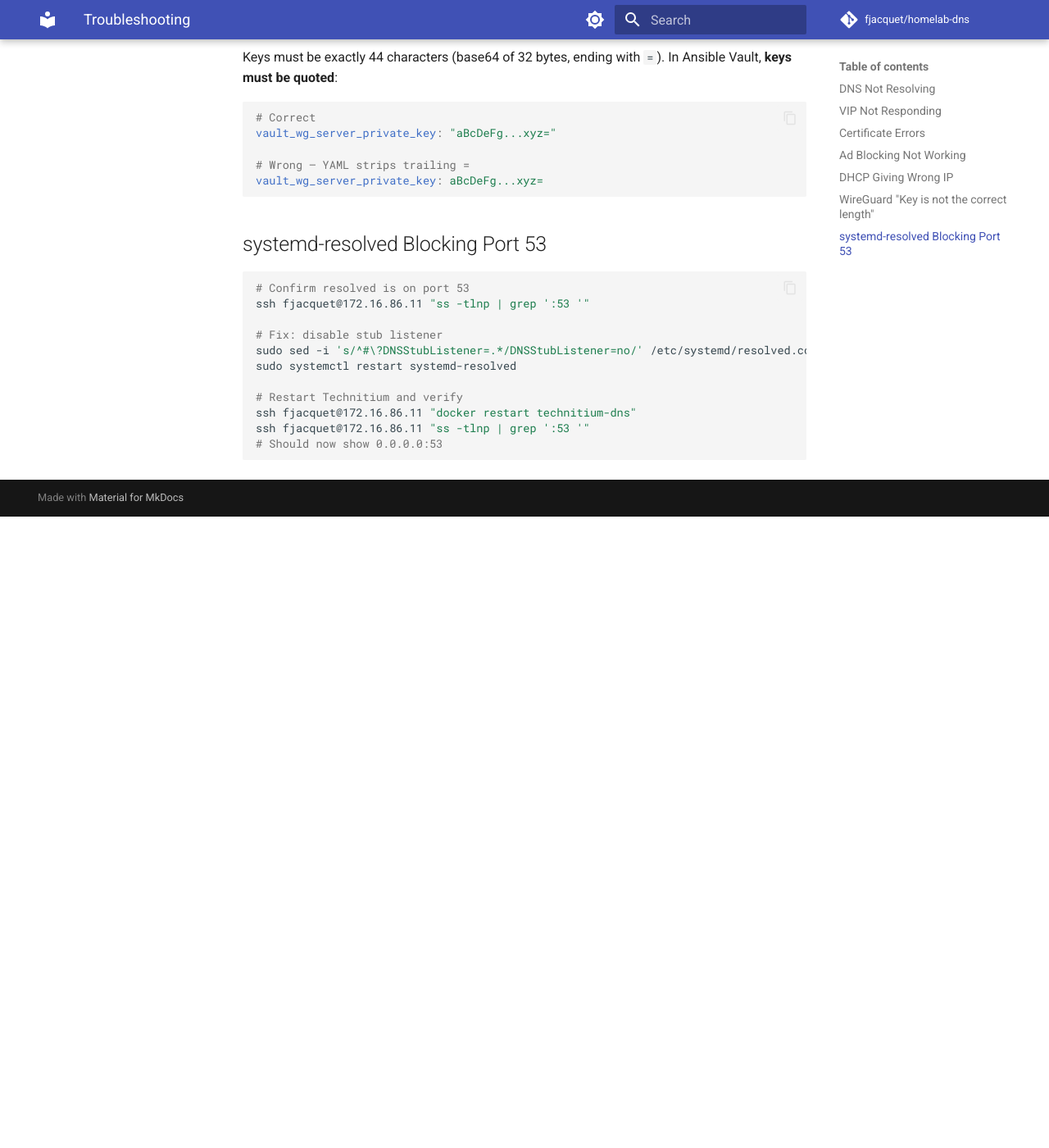
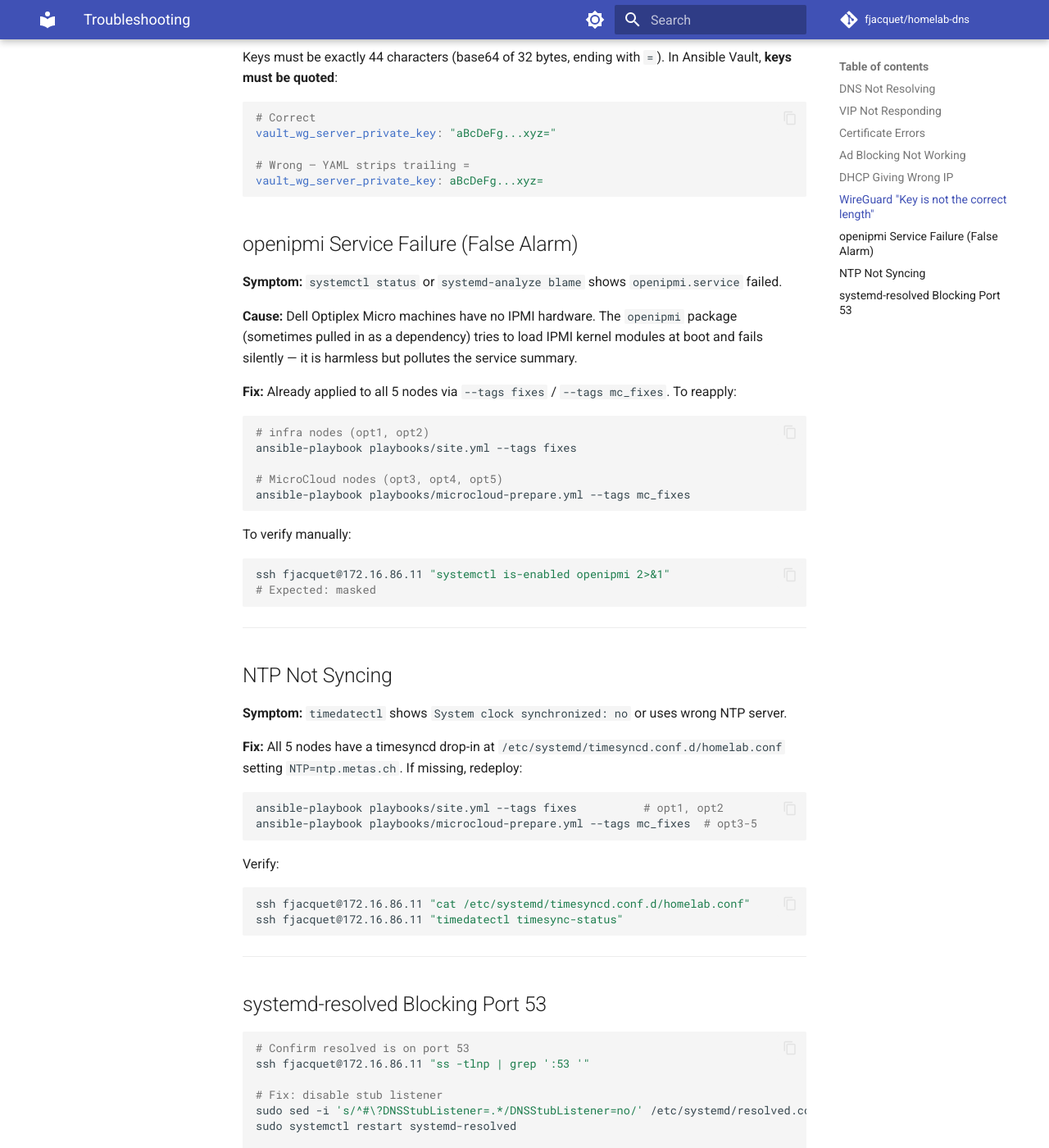
Before and after one commit to fjacquet/homelab-dns, an MkDocs documentation site: the page built from docs/troubleshooting.md, in a window 1280 px wide and 1400 px high, scrolled down 1678 px. Shown: the whole window at 82% size. Built offline with MkDocs 1.6.1 and Material for MkDocs 9.7.7, drawn with Linux system fonts in a browser that asks for light colours; comment, search, counter and statistics services are not loaded; before the commit the page ends 2308 px from its top, so only the background shows below that.

````diff
--- a/docs/troubleshooting.md
+++ b/docs/troubleshooting.md
@@ -82,6 +82,51 @@ vault_wg_server_private_key: "aBcDeFg...xyz="
 vault_wg_server_private_key: aBcDeFg...xyz=
 ```
 
+## openipmi Service Failure (False Alarm)
+
+**Symptom:** `systemctl status` or `systemd-analyze blame` shows `openipmi.service` failed.
+
+**Cause:** Dell Optiplex Micro machines have no IPMI hardware. The `openipmi` package (sometimes pulled in as a dependency) tries to load IPMI kernel modules at boot and fails silently — it is harmless but pollutes the service summary.
+
+**Fix:** Already applied to all 5 nodes via `--tags fixes` / `--tags mc_fixes`. To reapply:
+
+```bash
+# infra nodes (opt1, opt2)
+ansible-playbook playbooks/site.yml --tags fixes
+
+# MicroCloud nodes (opt3, opt4, opt5)
+ansible-playbook playbooks/microcloud-prepare.yml --tags mc_fixes
+```
+
+To verify manually:
+
+```bash
+ssh fjacquet@172.16.86.11 "systemctl is-enabled openipmi 2>&1"
+# Expected: masked
+```
+
+---
+
+## NTP Not Syncing
+
+**Symptom:** `timedatectl` shows `System clock synchronized: no` or uses wrong NTP server.
+
+**Fix:** All 5 nodes have a timesyncd drop-in at `/etc/systemd/timesyncd.conf.d/homelab.conf` setting `NTP=ntp.metas.ch`. If missing, redeploy:
+
+```bash
+ansible-playbook playbooks/site.yml --tags fixes          # opt1, opt2
+ansible-playbook playbooks/microcloud-prepare.yml --tags mc_fixes  # opt3-5
+```
+
+Verify:
+
+```bash
+ssh fjacquet@172.16.86.11 "cat /etc/systemd/timesyncd.conf.d/homelab.conf"
+ssh fjacquet@172.16.86.11 "timedatectl timesync-status"
+```
+
+---
+
 ## systemd-resolved Blocking Port 53
 
 ```bash
````
Also changed, not shown: .serena/memories/project_overview.md (added, +39 -0 lines), .serena/memories/style_and_conventions.md (added, +27 -0 lines), .serena/memories/suggested_commands.md (added, +39 -0 lines), .serena/memories/task_completion_checklist.md (added, +10 -0 lines), docs/adr/adr-001-dedicated-optiplex.md (+5 -0 lines), docs/maintenance.md (+14 -0 lines), docs/operations.md (+18 -0 lines), 2 other files.
